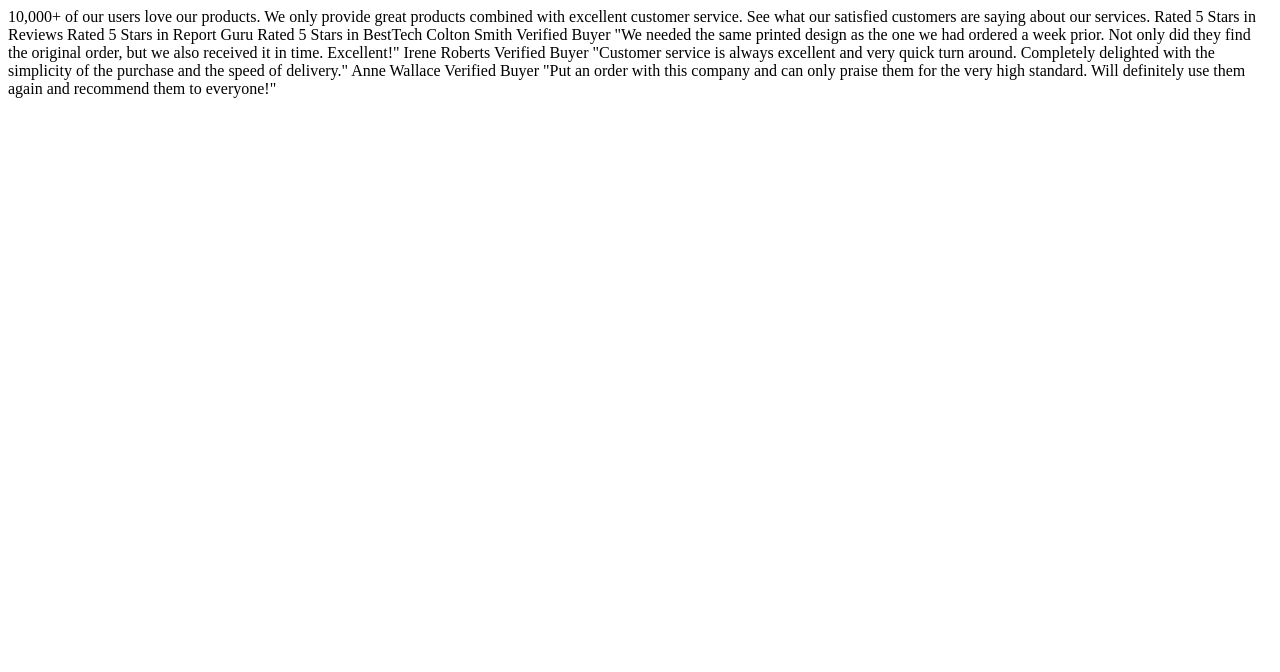
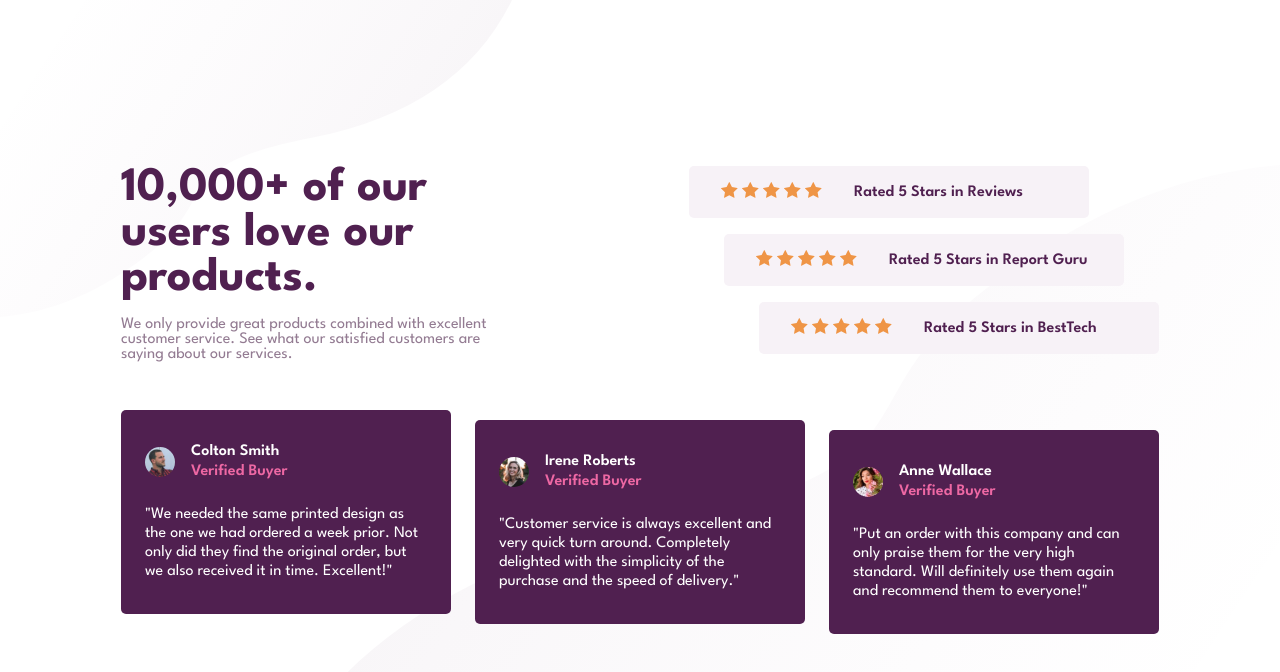
Before and after one commit to D0lphin07/social-proof-section, a plain HTML site: page index.html in a window 1280 px wide. Drawn offline with Linux system fonts and the light colour scheme; a web font is replaced by a local one.

Commit message:
last commit

```diff
--- a/index.html
+++ b/index.html
@@ -7,36 +7,138 @@
 
     <link rel="icon" type="image/png" sizes="32x32" href="./images/favicon-32x32.png"/>
 
+    <link rel="preconnect" href="https://fonts.googleapis.com">
+    <link rel="preconnect" href="https://fonts.gstatic.com" crossorigin>
+    <link href="https://fonts.googleapis.com/css2?family=Big+Shoulders:opsz,wght@10..72,100..900&family=League+Spartan:wght@100..900&family=Lexend+Deca:wght@100..900&family=Poppins:ital,wght@0,100;0,200;0,300;0,400;0,500;0,600;0,700;0,800;0,900;1,100;1,200;1,300;1,400;1,500;1,600;1,700;1,800;1,900&display=swap" rel="stylesheet">
+
     <link rel="stylesheet" href="style.css">
 
     <title>Frontend Mentor | Social proof section</title>
 
   </head>
   <body>
-    10,000+ of our users love our products.
 
-    We only provide great products combined with excellent customer service.
+    <section>
+
+      <div class="title-and-reviews-cnt">
+
+        <div class="title-and-small-description-cnt">
+          <h1>10,000+ of our users love our products.</h1>
+
+          <p>We only provide great products combined with excellent customer service.
             See what our satisfied customers are saying about our services.
+          </p>
+        </div>
 
-    Rated 5 Stars in Reviews
-    Rated 5 Stars in Report Guru
-    Rated 5 Stars in BestTech
+        <div class="reviews-cnt">
+          <div class="rates-cnt">
+            <div class="five-stars">
+              <img src="./images/icon-star.svg" alt="stars-icon">
+              <img src="./images/icon-star.svg" alt="stars-icon">
+              <img src="./images/icon-star.svg" alt="stars-icon">
+              <img src="./images/icon-star.svg" alt="stars-icon">
+              <img src="./images/icon-star.svg" alt="stars-icon">
+            </div>
 
-    Colton Smith
-    Verified Buyer
+            <p>Rated 5 Stars in Reviews</p>
+          </div>
+
+          <div class="rates-cnt">
+            <div class="five-stars">
+              <img src="./images/icon-star.svg" alt="stars-icon">
+              <img src="./images/icon-star.svg" alt="stars-icon">
+              <img src="./images/icon-star.svg" alt="stars-icon">
+              <img src="./images/icon-star.svg" alt="stars-icon">
+              <img src="./images/icon-star.svg" alt="stars-icon">
+            </div>
+
+            <p>Rated 5 Stars in Report Guru</p>
+          </div>
+
+          <div class="rates-cnt">
+            <div class="five-stars">
+              <img src="./images/icon-star.svg" alt="stars-icon">
+              <img src="./images/icon-star.svg" alt="stars-icon">
+              <img src="./images/icon-star.svg" alt="stars-icon">
+              <img src="./images/icon-star.svg" alt="stars-icon">
+              <img src="./images/icon-star.svg" alt="stars-icon">
+            </div>
+
+            <p>Rated 5 Stars in BestTech</p>
+          </div>
+
+        </div>
+
+
+      </div>
+
+      <div class="testimonials-cnt">
+
+        <div class="testimonial-card">
+
+          <div class="testimonial-card-header">
+
+            <img src="./images/image-colton.jpg" alt="buyer-1">
+
+            <div class="testimonial-header-text">
+              <p class="author-name">Colton Smith</p>
+              <p class="verified-buyer">Verified Buyer</p>
+            </div>
+
+          </div>
+
+          <p class="testimonial-text">
             "We needed the same printed design as the one we had ordered a week prior.
             Not only did they find the original order, but we also received it in time.
             Excellent!"
+          </p>
+        </div>
 
-    Irene Roberts
-    Verified Buyer
+        <div class="testimonial-card">
+
+          <div class="testimonial-card-header">
+
+            <img src="./images/image-irene.jpg" alt="buyer-2">
+
+            <div class="testimonial-header-text">
+
+              <p class="author-name">Irene Roberts</p>
+              <p class="verified-buyer">Verified Buyer</p>
+
+            </div>
+          </div>
+
+          <p class="testimonial-text">
             "Customer service is always excellent and very quick turn around. Completely
             delighted with the simplicity of the purchase and the speed of delivery."
+          </p>
+        </div>
 
-    Anne Wallace
-    Verified Buyer
+        <div class="testimonial-card">
+
+          <div class="testimonial-card-header">
+
+            <img src="./images/image-anne.jpg" alt="buyer-3">
+
+            <div class="testimonial-header-text">
+
+              <p class="author-name">Anne Wallace </p>
+              <p class="verified-buyer">Verified Buyer</p>
+
+            </div>
+
+          </div>
+
+          <p class="testimonial-text">
             "Put an order with this company and can only praise them for the very high
             standard. Will definitely use them again and recommend them to everyone!"
+          </p>
+        </div>
+
+      </div>
+
+    </section>
+
 
   </body>
 </html>
--- a/style.css
+++ b/style.css
@@ -0,0 +1,182 @@
+*, ::before, ::after{
+    margin: 0;
+    padding: 0;
+    box-sizing: border-box;
+}
+
+:root{
+    --dark-color: hsl(300, 43%, 22%);
+}
+
+body{
+    min-height: 100svh;
+    font-family: 'League Spartan';
+    background-image: url(./images/bg-pattern-top-desktop.svg), url(./images/bg-pattern-bottom-desktop.svg);
+    background-repeat: no-repeat;
+    background-position: top left, bottom right;
+    background-size: 40%, 80%;
+    display: flex;
+    align-items: center;
+    justify-content: center;
+    padding: 5rem 2rem;
+}
+
+section{
+    width: fit-content;
+    display: flex;
+    flex-direction: column;
+    gap: 3rem;
+}
+
+h1{
+    color: var(--dark-color);
+    font-size: 3rem;
+}
+
+.title-and-reviews-cnt{
+    display: flex;
+    justify-content: space-between;
+    gap: 3rem;
+}
+
+.title-and-small-description-cnt{
+    display: flex;
+    flex-direction: column;
+    gap: 1rem;
+    max-width: 400px;
+}
+
+.title-and-small-description-cnt p{
+    color: hsl(303, 10%, 53%);
+}
+
+.reviews-cnt{
+    width: 470px;
+    display: flex;
+    flex-direction: column;
+    gap: 1rem;
+    border-radius: 5px;
+}
+
+.rates-cnt{
+    display: flex;
+    width: 400px;
+    background-color: hsl(300, 24%, 96%);
+    padding: 1rem 2rem;
+    border-radius: 5px;
+    gap: 2rem;
+    align-items: center;
+}
+
+.rates-cnt p{
+    color: var(--dark-color);
+    font-weight: 600;
+}
+
+.rates-cnt:nth-child(2){
+    align-self: center;
+}
+
+.rates-cnt:last-child{
+    align-self: flex-end;
+}
+
+.testimonials-cnt{
+    display: flex;
+    justify-content: center;
+    gap: 1.5rem;
+    flex-wrap: wrap;
+}
+
+.testimonial-card{
+    display: flex;
+    width: 330px;
+    height: fit-content;
+    flex-direction: column;
+    gap: 1.5rem;
+    background-color: var(--dark-color);
+    border-radius: 5px;
+    padding: 2rem 1.5rem;
+}
+
+.testimonial-card:nth-child(2){
+    margin-top: 10px;
+}
+
+.testimonial-card:last-child{
+    margin-top: 20px;
+}
+
+.testimonial-card > p, .author-name{
+    color: hsl(0, 0%, 100%);
+}
+
+.testimonial-card > p{
+    line-height: 1.2rem;
+}
+
+.testimonial-card-header{
+    display: flex;
+    align-items: center;
+    gap: 1rem;
+}
+
+.testimonial-card-header img{
+    width: 30px;
+    border-radius: 100%;
+}
+
+.testimonial-header-text{
+    line-height: 1.2rem;
+}
+
+.author-name{
+    font-weight: 600;
+}
+
+.verified-buyer{
+    color: hsl(333, 80%, 67%);
+    font-weight: 600;
+}
+
+@media (max-width: 1097px){
+    .testimonial-card:nth-child(2), .testimonial-card:last-child{
+        margin: 0;
+    }
+
+}
+
+@media (max-width: 846px){
+    h1{
+        font-size: 2rem;
+    }
+
+    .title-and-reviews-cnt{
+        flex-direction: column;
+        align-items: center;
+    }
+
+    .title-and-small-description-cnt{
+        text-align: center;
+        align-items: center;
+        max-width: fit-content;
+    }
+
+    .reviews-cnt{
+        width: fit-content;
+    }
+
+    .rates-cnt{
+        flex-direction: column;
+        gap: 0.5rem;
+        width: 100%;
+    }
+
+    .rates-cnt:first-child, .rates-cnt:nth-child(2), .rates-cnt:last-child{
+        align-self: center;
+    }
+
+    .testimonial-card{
+        width: 280px;
+    }
+}
```
Lines whose indentation alone changed are shown as unchanged.
